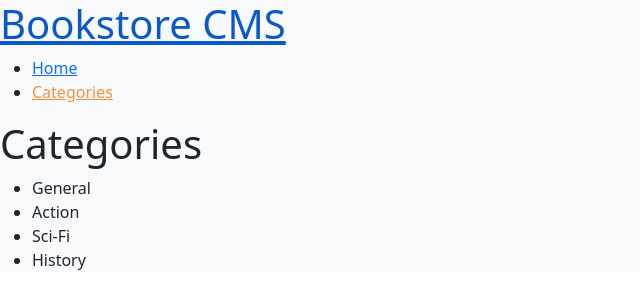
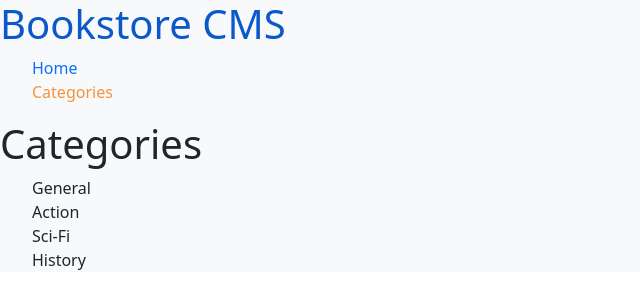
Before and after one commit to Abdelaziz-Mahdi/bookstore, a React (Create React App) app: page /categories in a window 1280 px wide. Shown: the top 308 px of the page, without its empty margins (0-640 px from the left). Built offline with nearby package versions, Linux system fonts and the light colour scheme; no server answers.

Commit message:
Default style for project

```diff
--- a/src/index.css
+++ b/src/index.css
@@ -1,5 +1,63 @@
+:root {
+  --bubble-gum-pink: #ff5ab7;
+  --black: #1e1e1e;
+  --pinkish-grey: #c7c7c7;
+  --very-light-pink: #c4c4c4;
+  --pale-grey: #f5f6fa;
+  --white: #fafafa;
+  --white-two: #fff;
+  --white-three: #e8e8e8;
+  --black-5: rgba(0, 0, 0, 0.05);
+  --medium-blue: #307bbe;
+  --azure: #0290ff;
+  --cool-blue: #4386bf;
+}
+
 body {
   margin: 0;
   padding: 0;
-  font-family: sans-serif;
+  font-family: 'Montserrat', sans-serif;
+  min-height: 100vh;
 }
+
+a,
+a:-webkit-any-link {
+  text-decoration: none;
+}
+
+ul {
+  list-style: none;
+  margin: 0;
+  padding: 0;
+  list-style-type: none;
+}
+
+.Bookstore-CMS {
+  width: 15rem;
+  height: 2.313rem;
+  margin: 0.375rem 2.938rem 0.125rem 0;
+  font-family: Montserrat, sans-serif;
+  font-size: 1.875rem;
+  font-weight: bold;
+  font-stretch: normal;
+  font-style: normal;
+  line-height: normal;
+  letter-spacing: normal;
+  color: var(--azure);
+}
+
+.c-azure {
+  color: var(--azure);
+}
+
+.bc-azure {
+  background-color: var(--azure);
+}
+
+.c-white-two {
+  color: var(--white-two);
+}
+
+.bc-white-two {
+  background-color: var(--white-two);
+}
```
